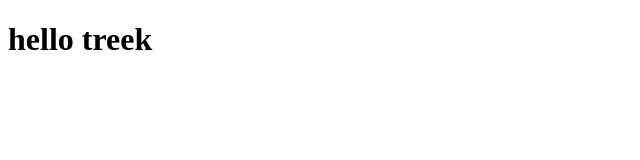
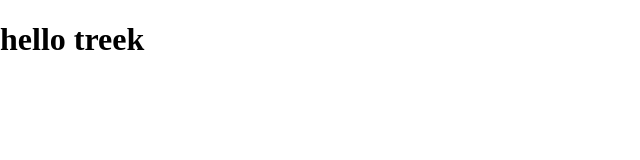
Before and after one commit to Tduncan14/tourcities, a React (Create React App) app in the folder citytour/: page / in a window 1280 px wide. Shown: the top 160 px of the page, without its empty margins (0-640 px from the left). Built offline with nearby package versions, Linux system fonts and the light colour scheme.

Commit message:
keep moving forward

```diff
--- a/citytour/public/index.html
+++ b/citytour/public/index.html
@@ -13,7 +13,9 @@
       homescreen on Android. See https://developers.google.com/web/fundamentals/web-app-manifest/
     -->
     <link rel="manifest" href="%PUBLIC_URL%/manifest.json" />
+    <!--Awesome font-->
     <link rel="stylesheet" href="https://use.fontawesome.com/releases/v5.7.1/css/all.css" integrity="sha384-fnmOCqbTlWIlj8LyTjo7mOUStjsKC4pOpQbqyi7RrhN7udi9RwhKkMHpvLbHG9Sr" crossorigin="anonymous">
+    <!-- Google fonts-->
     <link href="https://fonts.googleapis.com/css?family=Shadows+Into+Light" rel="stylesheet">
     <title>City Tour</title>
   </head>
--- a/citytour/src/App.js
+++ b/citytour/src/App.js
@@ -1,5 +1,5 @@
 import React, { Component } from 'react';
-import './App.css';
+import './App.scss';
 
 class App extends Component {
   render() {
--- a/citytour/src/index.js
+++ b/citytour/src/index.js
@@ -1,6 +1,6 @@
 import React from 'react';
 import ReactDOM from 'react-dom';
-import './index.css';
+import './index.scss';
 import App from './App';
 import * as serviceWorker from './serviceWorker';
 
--- /dev/null
+++ b/citytour/src/index.scss
@@ -0,0 +1,5 @@
+*body{
+    margin:0;
+    padding:0;
+    box-sizing:border-box;
+}
```
Also changed, not shown: citytour/src/App.css (deleted), citytour/src/App.scss (added), citytour/src/index.css (deleted), 1 other file (tests, documents, lock files or other folders).
